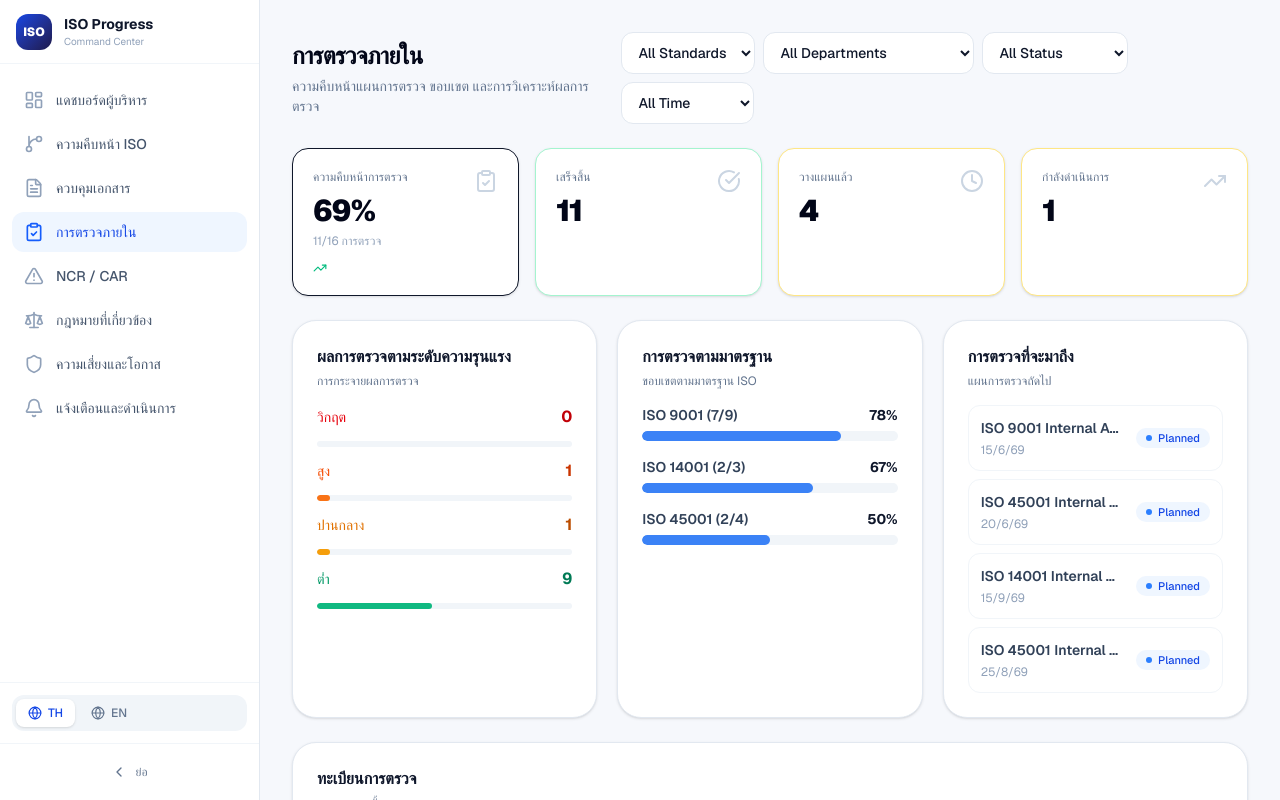
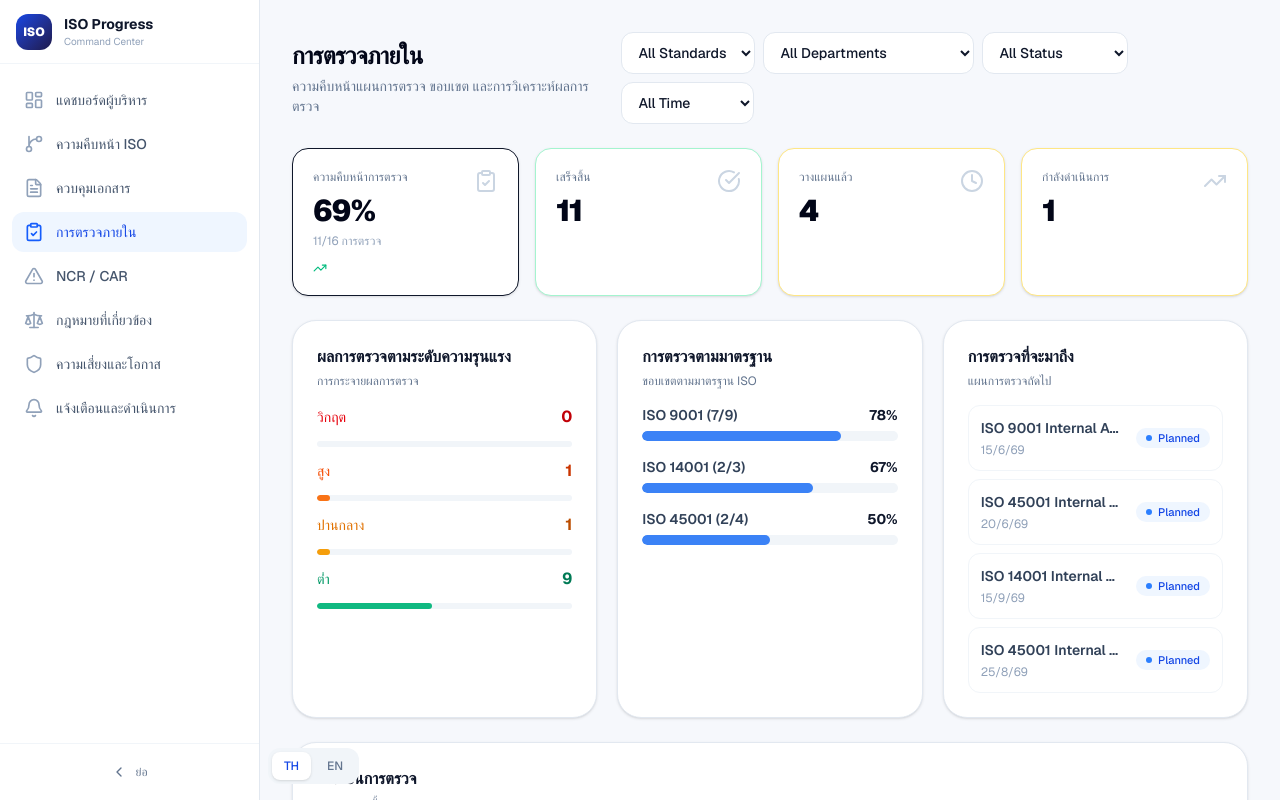
Before and after one commit to akradechLao/iso-support-app, a Next.js app: page /audits in a window 1280 px wide. Shown: the top 800 px of the page. Built offline with nearby package versions, Linux system fonts and the light colour scheme.

Commit message:
fix: move language switcher to fixed position floating button

```diff
--- a/src/components/layout/AppShell.tsx
+++ b/src/components/layout/AppShell.tsx
@@ -1,6 +1,7 @@
 "use client";
 
 import Sidebar from "./Sidebar";
+import ClientLanguageSwitcher from "@/components/ui/ClientLanguageSwitcher";
 
 interface AppShellProps {
   children: React.ReactNode;
@@ -10,6 +11,9 @@ export default function AppShell({ children }: AppShellProps) {
   return (
     <div className="min-h-screen bg-[#f6f8fc]">
       <Sidebar />
+      <div className="fixed bottom-4 left-4 z-50 lg:left-[268px]">
+        <ClientLanguageSwitcher />
+      </div>
       <div className="transition-all duration-300 lg:pl-[260px]">
         <main className="min-h-screen">{children}</main>
       </div>
--- a/src/components/layout/Sidebar.tsx
+++ b/src/components/layout/Sidebar.tsx
@@ -15,7 +15,6 @@ import {
   ChevronLeft,
   Menu,
   X,
-  Globe,
 } from "lucide-react";
 import { cn } from "@/lib/utils";
 import { useI18n } from "@/i18n/I18nContext";
@@ -46,7 +45,7 @@ export default function Sidebar() {
   const pathname = usePathname();
   const [collapsed, setCollapsed] = useState(false);
   const [mobileOpen, setMobileOpen] = useState(false);
-  const { t, language, setLanguage } = useI18n();
+  const { t } = useI18n();
 
   const getLabel = (key: string) => {
     const keys = key.split(".");
@@ -132,34 +131,6 @@ export default function Sidebar() {
           </ul>
         </nav>
 
-        {/* Language Switcher */}
-        <div className="border-t border-slate-100 p-3">
-          <div className="flex items-center gap-1 rounded-xl bg-slate-100 p-1">
-            <button
-              onClick={() => setLanguage("th")}
-              className={`flex items-center gap-1.5 rounded-lg px-3 py-1.5 text-xs font-medium transition-colors ${
-                language === "th"
-                  ? "bg-white text-blue-700 shadow-sm"
-                  : "text-slate-500 hover:text-slate-700"
-              }`}
-            >
-              <Globe className="h-3.5 w-3.5" />
-              TH
-            </button>
-            <button
-              onClick={() => setLanguage("en")}
-              className={`flex items-center gap-1.5 rounded-lg px-3 py-1.5 text-xs font-medium transition-colors ${
-                language === "en"
-                  ? "bg-white text-blue-700 shadow-sm"
-                  : "text-slate-500 hover:text-slate-700"
-              }`}
-            >
-              <Globe className="h-3.5 w-3.5" />
-              EN
-            </button>
-          </div>
-        </div>
-
         {/* Collapse toggle (desktop only) */}
         <div className="hidden border-t border-slate-100 p-3 lg:block">
           <button
--- /dev/null
+++ b/src/components/ui/ClientLanguageSwitcher.tsx
@@ -0,0 +1,32 @@
+"use client";
+
+import { useI18n } from "@/i18n/I18nContext";
+
+export default function ClientLanguageSwitcher() {
+  const { language, setLanguage } = useI18n();
+
+  return (
+    <div className="flex items-center gap-1 rounded-xl bg-slate-100 p-1">
+      <button
+        onClick={() => setLanguage("th")}
+        className={`flex items-center gap-1.5 rounded-lg px-3 py-1.5 text-xs font-medium transition-colors ${
+          language === "th"
+            ? "bg-white text-blue-700 shadow-sm"
+            : "text-slate-500 hover:text-slate-700"
+        }`}
+      >
+        TH
+      </button>
+      <button
+        onClick={() => setLanguage("en")}
+        className={`flex items-center gap-1.5 rounded-lg px-3 py-1.5 text-xs font-medium transition-colors ${
+          language === "en"
+            ? "bg-white text-blue-700 shadow-sm"
+            : "text-slate-500 hover:text-slate-700"
+        }`}
+      >
+        EN
+      </button>
+    </div>
+  );
+}
```
